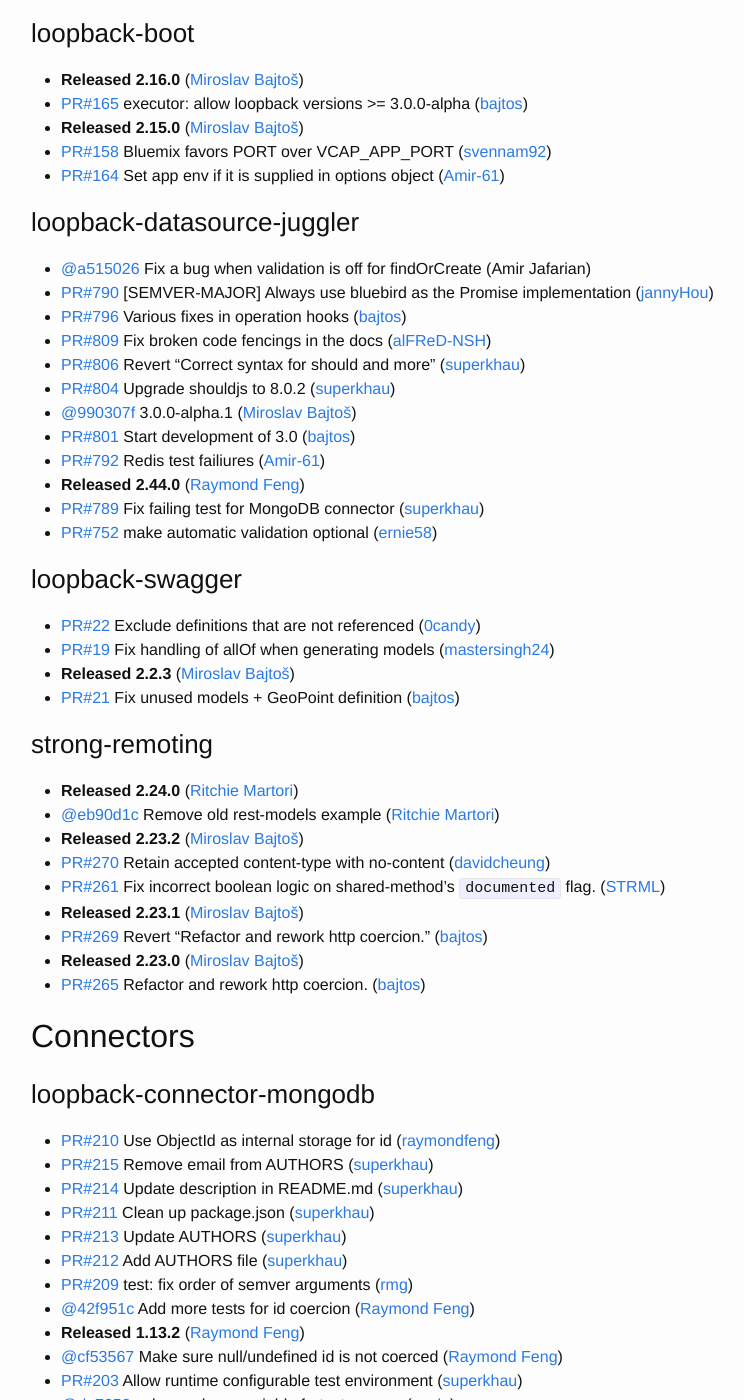
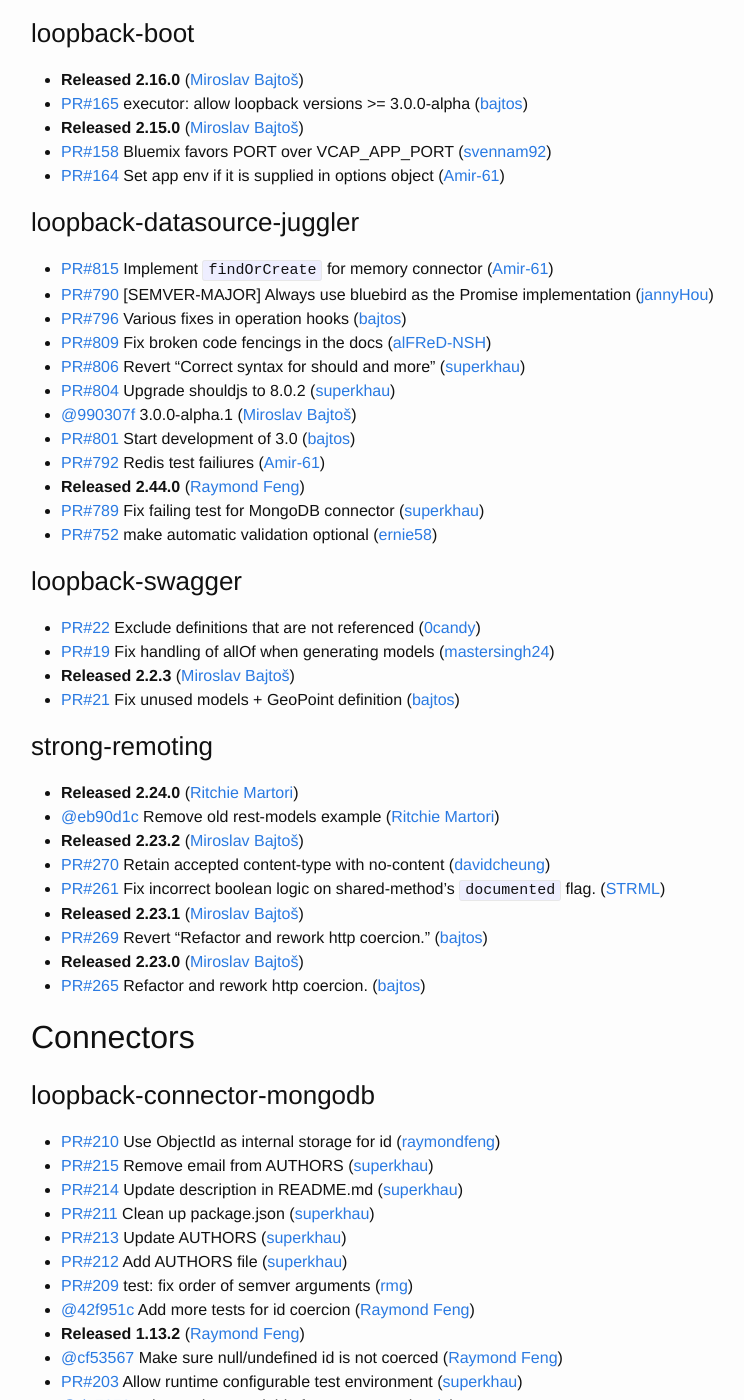
Before and after one commit to strongloop/loopback, a Jekyll site: the page built from index.md, in a window 1280 px wide and 1400 px high, scrolled down 933 px. Shown: the whole window, without its empty margins (239-983 px from the left). Built offline with Jekyll 4.4.1, drawn with Linux system fonts in a browser that asks for light colours; some of the changed text lies outside the part shown.

Commit message:
Update changelog

```diff
--- a/index.md
+++ b/index.md
@@ -46,7 +46,7 @@
 
 
 ### loopback-datasource-juggler
- * [@a515026](https://github.com/strongloop/loopback-datasource-juggler/commit/a5150265ec728b0fb2415a3de5c304064d24130b) Fix a bug when validation is off for findOrCreate (Amir Jafarian)
+ * [PR#815](https://github.com/strongloop/loopback-datasource-juggler/pull/815) Implement `findOrCreate` for memory connector ([Amir-61](https://github.com/Amir-61))
  * [PR#790](https://github.com/strongloop/loopback-datasource-juggler/pull/790) [SEMVER-MAJOR] Always use bluebird as the Promise implementation ([jannyHou](https://github.com/jannyHou))
  * [PR#796](https://github.com/strongloop/loopback-datasource-juggler/pull/796) Various fixes in operation hooks ([bajtos](https://github.com/bajtos))
  * [PR#809](https://github.com/strongloop/loopback-datasource-juggler/pull/809) Fix broken code fencings in the docs ([alFReD-NSH](https://github.com/alFReD-NSH))
@@ -103,6 +103,7 @@
 
 
 ### loopback-connector-redis
+ * [PR#13](https://github.com/strongloop/loopback-connector-redis/pull/13) Use NPM run scripts instead of Make ([superkhau](https://github.com/superkhau))
  * [@5236baa](https://github.com/strongloop/loopback-connector-redis/commit/5236baac6f75ecd4826f0a3bc4983cda1f9b074f) Update README.md ([Simon Ho](https://github.com/superkhau))
  * [@f9e76c7](https://github.com/strongloop/loopback-connector-redis/commit/f9e76c7e8428a6fe1f4ca3ff2ba2896ca9259978) Update README.md ([Simon Ho](https://github.com/superkhau))
  * [@94a73a8](https://github.com/strongloop/loopback-connector-redis/commit/94a73a8385711b881256251b670910b6253c74f8) Update README.md ([Simon Ho](https://github.com/superkhau))
```
Also changed, not shown: other parts of index.md (+1 -1 lines).
